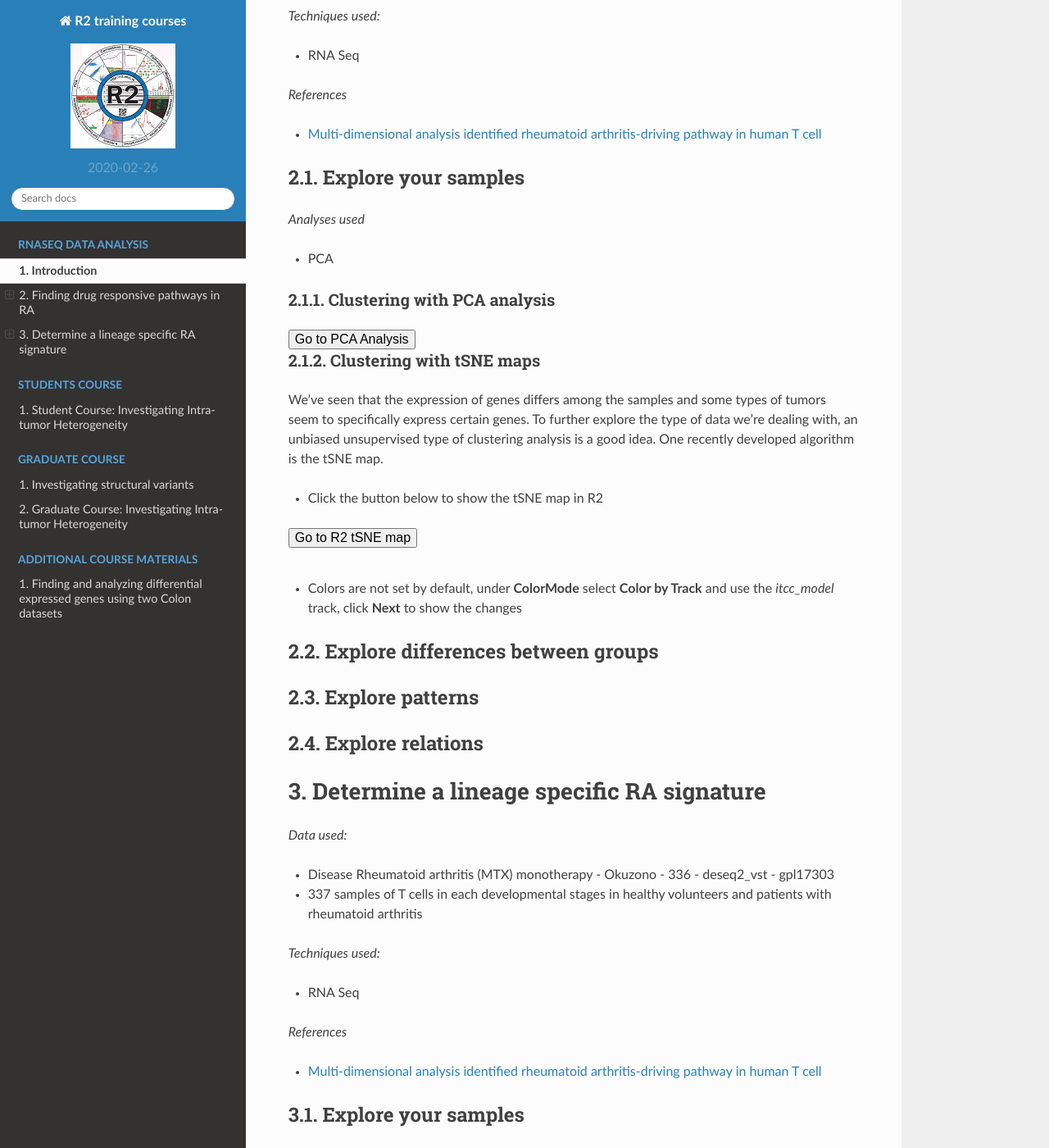
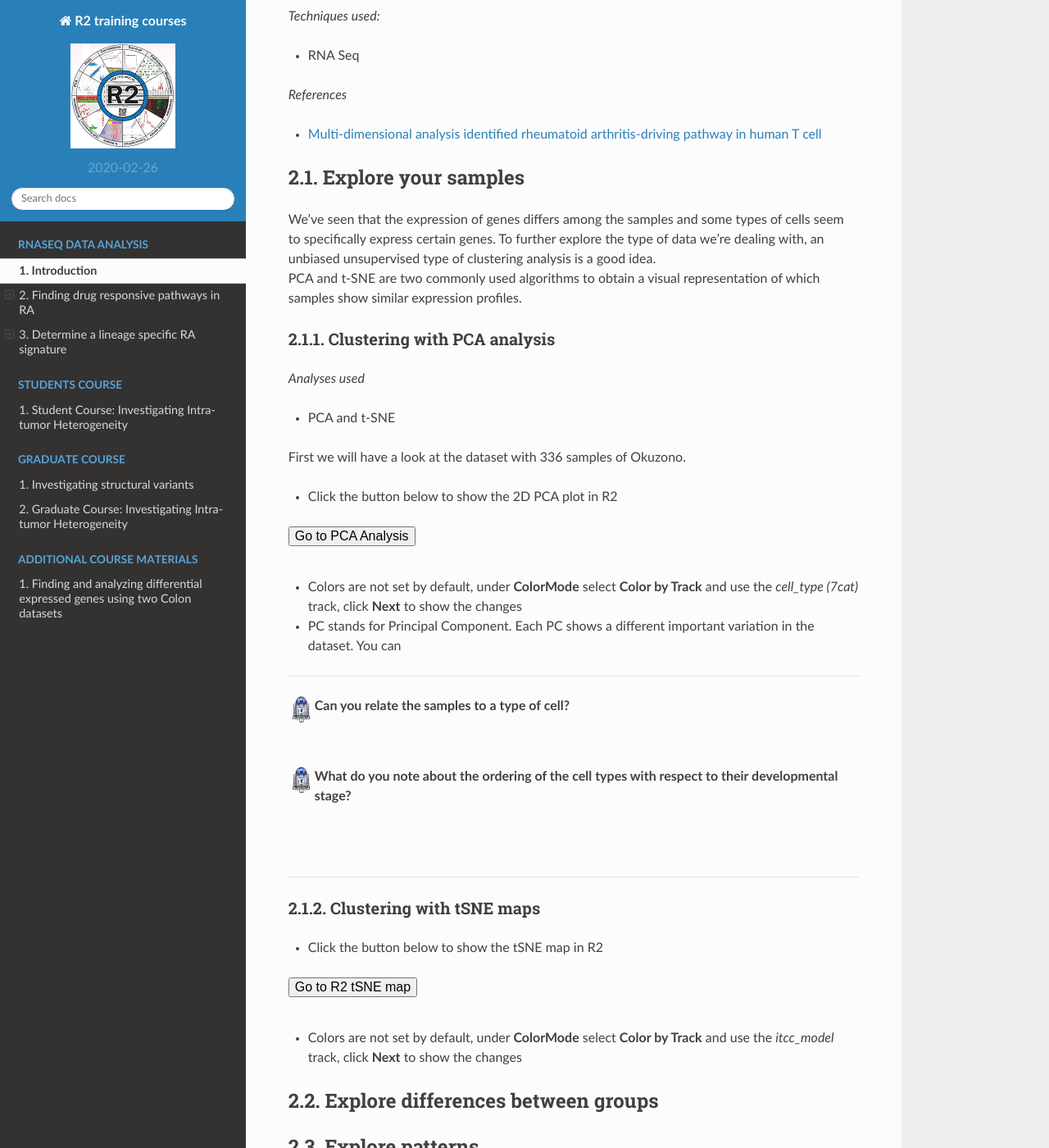
Before and after one commit to antronerds/r2-training-courses, a Sphinx documentation site: the page built from docs/RNA_seq_data_analysis_-_Using_Rheumatoid_Arthritis_data.md, in a window 1280 px wide and 1400 px high, scrolled down 981 px. Shown: the whole window at 82% size. Built offline with Sphinx 7.4.7 and the Read the Docs theme 2.0.0, drawn with Linux system fonts in a browser that asks for light colours.

Commit message:
updated button 1 of struct var plus surrounding text

```diff
--- a/docs/RNA_seq_data_analysis_-_Using_Rheumatoid_Arthritis_data.md
+++ b/docs/RNA_seq_data_analysis_-_Using_Rheumatoid_Arthritis_data.md
@@ -41,12 +41,21 @@ Finding drug responsive pathways in RA
 *References*
 * [Multi-dimensional analysis identified rheumatoid arthritis-driving pathway in human T cell](https://ard.bmj.com/content/78/10/1346.long)
 
+
 Explore your samples
 ------
-*Analyses used*
-* PCA
+We've seen that the expression of genes differs among the samples and some types of cells seem to specifically express certain genes.
+To further explore the type of data we're dealing with, an unbiased unsupervised type of clustering analysis is a good idea.
+PCA and t-SNE are two commonly used algorithms to obtain a visual representation of which samples show similar expression profiles.
 
 ##### Clustering with PCA analysis
+*Analyses used*
+* PCA and t-SNE
+
+First we will have a look at the dataset with 336 samples of Okuzono.
+
+* Click the button below to show the 2D PCA plot in R2
+
 <form name="pca_form" target="_blank" action="https://hgserver1.amc.nl/cgi-bin/r2/main.cgi" enctype="multipart/form-data" method="POST">
 <input type="hidden" name="option" value="plot_pca">
 <input type="hidden" name="switch" value="2">
@@ -57,12 +66,25 @@ Explore your samples
 <input type="hidden" name="subset" value="">
 <button type="submit" >Go to PCA Analysis</button>
 </form>
+<br>
+<br>
 
+* Colors are not set by default, under **ColorMode** select **Color by Track** and use the *cell_type (7cat)* track, click **Next** to show the changes
+* PC stands for Principal Component. Each PC shows a different important variation in the dataset. You can
+---------
+  ![](_static/images/R2d2_logo.png)**Can you relate the samples to a type of cell?**
 
+<br>
+<br>
 
+  ![](_static/images/R2d2_logo.png)**What do you note about the ordering of the cell types with respect to their developmental stage?**
+
+<br>
+<br>
+
+---------
 ##### Clustering with tSNE maps
 
-We've seen that the expression of genes differs among the samples and some types of tumors seem to specifically express certain genes. To further explore the type of data we're dealing with, an unbiased unsupervised type of clustering analysis is a good idea. One recently developed algorithm is the tSNE map.
 
 
 * Click the button below to show the tSNE map in R2
```
Also changed, not shown: docs/Finding_structural_variants.md (+10 -8 lines), docs/Investigating_Tumor_Heterogeneity.md (+1 -1 lines).
